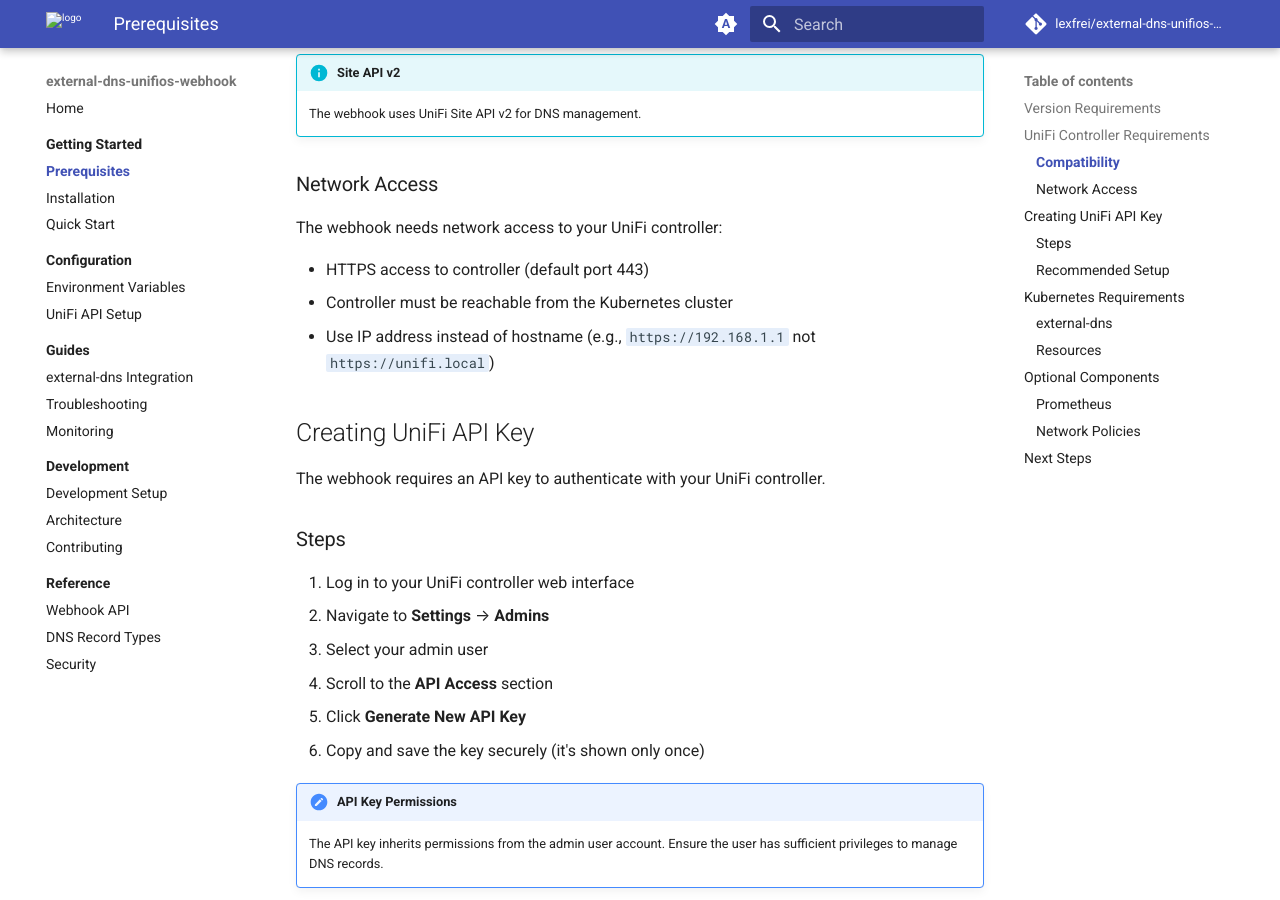
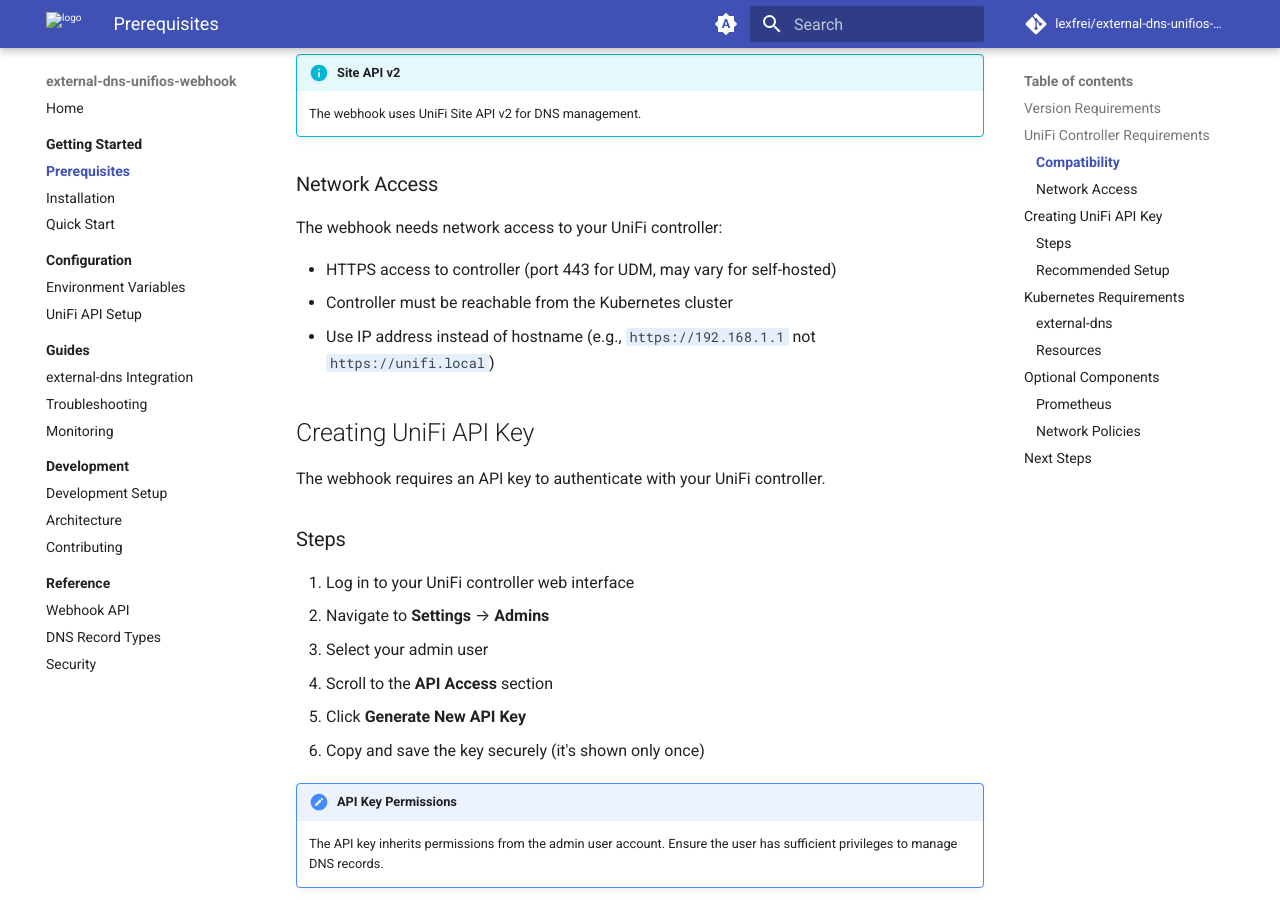
Before and after one commit to lexfrei/external-dns-unifios-webhook, an MkDocs documentation site: the page built from docs/getting-started/prerequisites.md, in a window 1280 px wide and 900 px high, scrolled down 762 px. Built offline with MkDocs 1.6.1 and Material for MkDocs 9.7.7, drawn with Linux system fonts in a browser that asks for light colours; comment, search, counter and statistics services are not loaded; the version menu is left out; some of the changed text lies outside the part shown.

Commit message:
docs(accuracy): clarify UniFi controller port requirements
Port 443 is standard for UDM but self-hosted may use different ports

Co-Authored-By: Claude <noreply@anthropic.com>
Signed-off-by: Aleksei Sviridkin <f@lex.la>

```diff
--- a/docs/getting-started/prerequisites.md
+++ b/docs/getting-started/prerequisites.md
@@ -26,7 +26,7 @@ Works with any UniFi controller that supports **Site API v2**. This includes Uni
 
 The webhook needs network access to your UniFi controller:
 
-- HTTPS access to controller (default port 443)
+- HTTPS access to controller (port 443 for UDM, may vary for self-hosted)
 - Controller must be reachable from the Kubernetes cluster
 - Use IP address instead of hostname (e.g., `https://192.168.1.1` not `https://unifi.local`)
 
```
Also changed, not shown: other parts of docs/getting-started/prerequisites.md (+1 -1 lines), docs/guides/troubleshooting.md (+1 -1 lines), docs/reference/security.md (+1 -1 lines).
